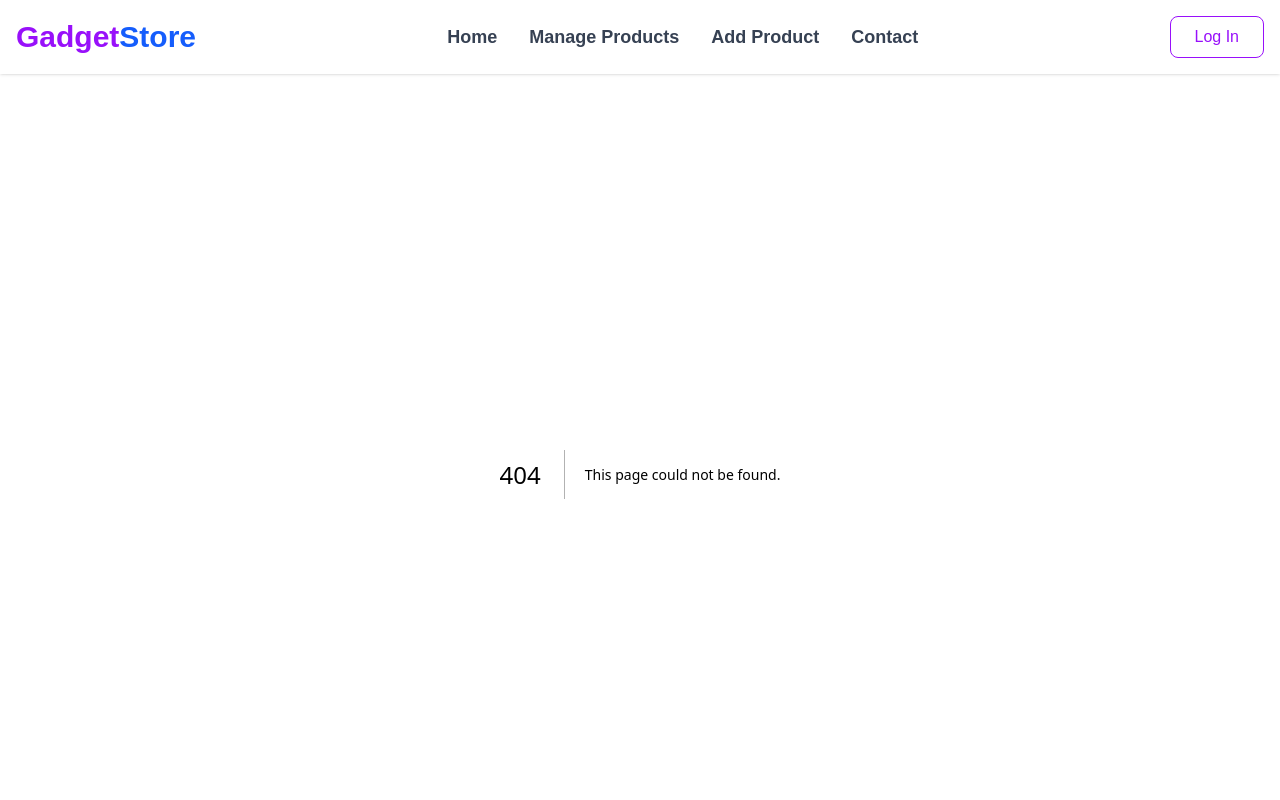
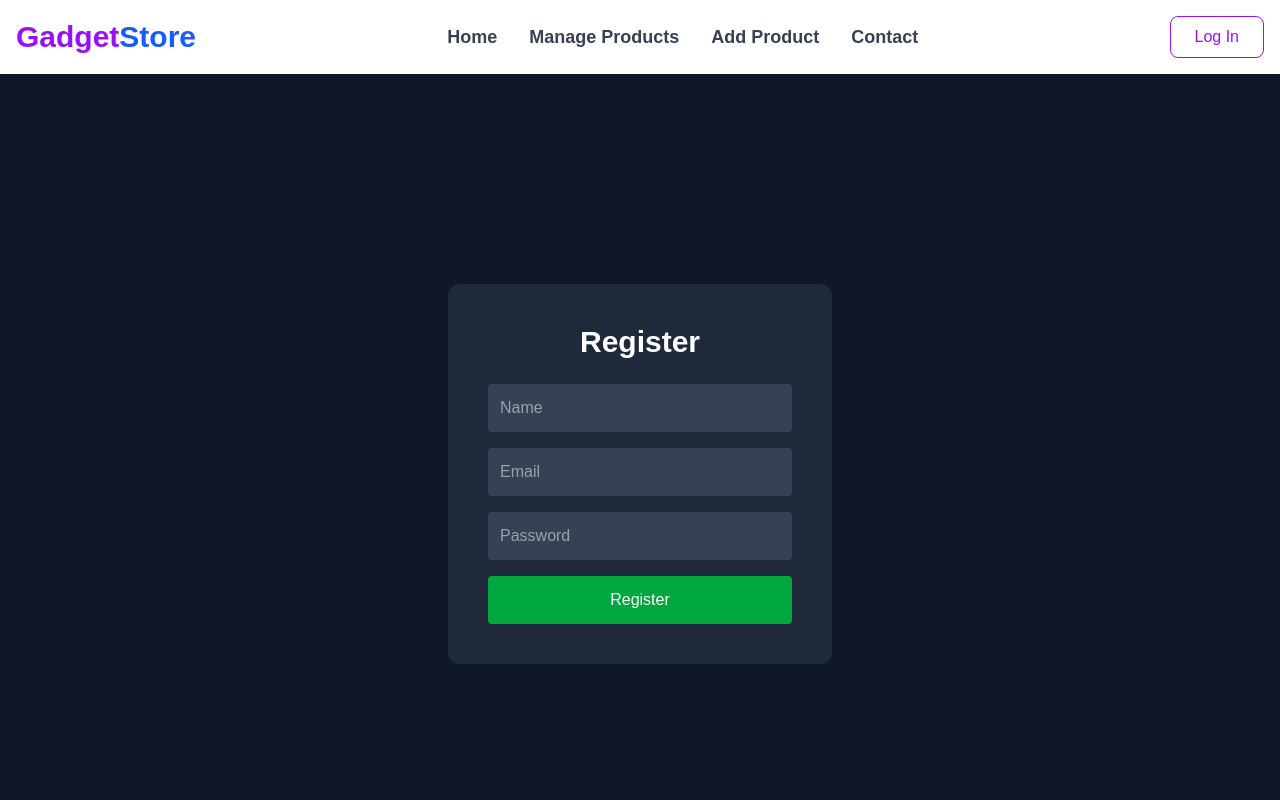
Before and after one commit to nazmulHuda121/gadget_store_client, a Next.js app: page /register in a window 1280 px wide. Before the commit this address had no page. Shown: the top 800 px of the page. Built offline with nearby package versions, Linux system fonts and the light colour scheme.

Commit message:
create a register page

```diff
--- /dev/null
+++ b/src/app/(auth)/register/page.jsx
@@ -0,0 +1,62 @@
+'use client';
+
+import { useState } from 'react';
+import { useRouter } from 'next/navigation';
+
+export default function Register() {
+  const router = useRouter();
+  const [form, setForm] = useState({
+    name: '',
+    email: '',
+    password: '',
+  });
+
+  const handleSubmit = async (e) => {
+    e.preventDefault();
+
+    const res = await fetch('/api/register', {
+      method: 'POST',
+      body: JSON.stringify(form),
+    });
+
+    const data = await res.json();
+
+    if (data.success) router.push('/login');
+  };
+
+  return (
+    <div className="min-h-screen flex justify-center items-center bg-gray-900">
+      <form
+        onSubmit={handleSubmit}
+        className="bg-gray-800 p-10 rounded-xl max-w-sm w-full"
+      >
+        <h2 className="text-3xl font-bold text-white mb-6 text-center">
+          Register
+        </h2>
+
+        <input
+          className="w-full p-3 rounded mb-4 bg-gray-700 text-white"
+          placeholder="Name"
+          onChange={(e) => setForm({ ...form, name: e.target.value })}
+        />
+
+        <input
+          className="w-full p-3 rounded mb-4 bg-gray-700 text-white"
+          placeholder="Email"
+          onChange={(e) => setForm({ ...form, email: e.target.value })}
+        />
+
+        <input
+          type="password"
+          className="w-full p-3 rounded mb-4 bg-gray-700 text-white"
+          placeholder="Password"
+          onChange={(e) => setForm({ ...form, password: e.target.value })}
+        />
+
+        <button className="w-full bg-green-600 p-3 rounded text-white">
+          Register
+        </button>
+      </form>
+    </div>
+  );
+}
```
